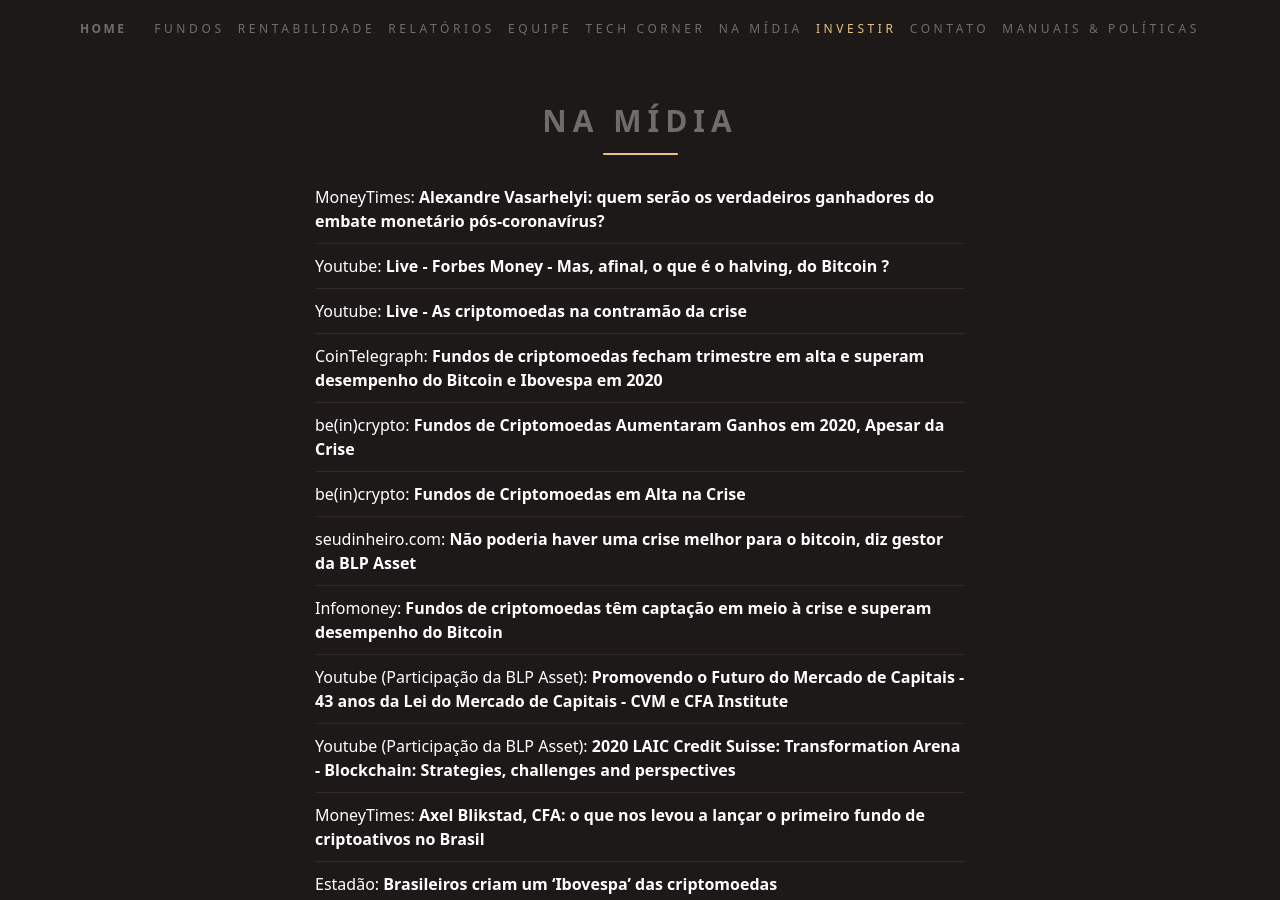
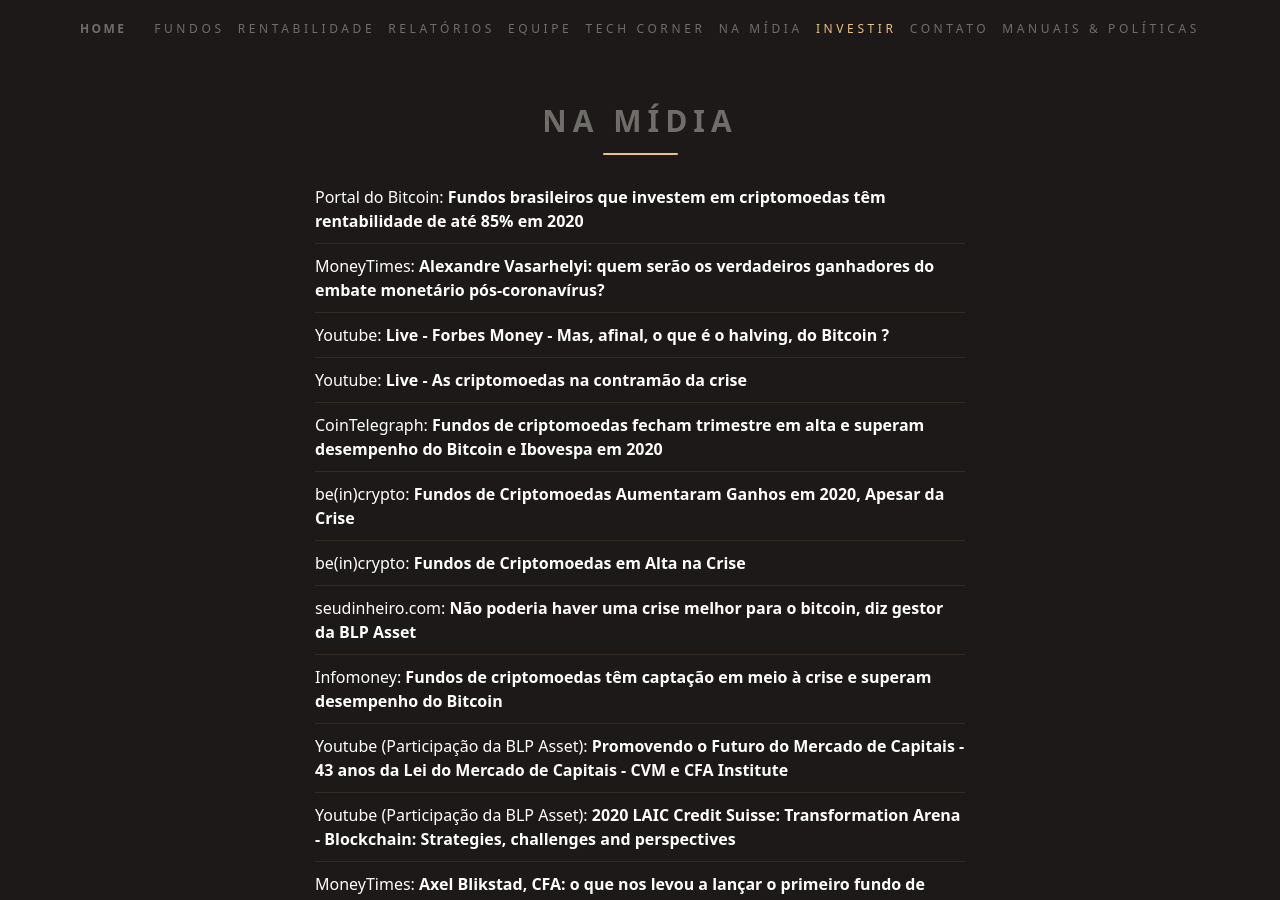
Before and after one commit to ateliedetemas/blpcrypto, a Jekyll site: the page built from _pages/na-midia.md, in a window 1280 px wide and 900 px high. Built offline with Jekyll 4.4.1, drawn with Linux system fonts in a browser that asks for light colours.

Commit message:
Update na-midia.md

```diff
--- a/_pages/na-midia.md
+++ b/_pages/na-midia.md
@@ -3,6 +3,7 @@ lang: pt
 layout: page
 title: Na Mídia
 ---
+|[Portal do Bitcoin: **Fundos brasileiros que investem em criptomoedas têm rentabilidade de até 85% em 2020**](https://portaldobitcoin.com/fundos-brasileiros-que-investem-em-criptomoedas-tem-rentabilidade-de-ate-85-em-2020/)
 |[MoneyTimes: **Alexandre Vasarhelyi: quem serão os verdadeiros ganhadores do embate monetário pós-coronavírus?**](https://www.moneytimes.com.br/alexandre-vasarhelyi-quem-serao-os-verdadeiros-ganhadores-do-embate-monetario-pos-coronavirus/)
 |[Youtube: **Live - Forbes Money - Mas, afinal, o que é o halving, do Bitcoin ?**](https://www.youtube.com/watch?v=peKPDJMelDg)
 |[Youtube: **Live - As criptomoedas na contramão da crise**](https://www.youtube.com/watch?v=KYlCJjC2bJE&feature=youtu.be)
```
